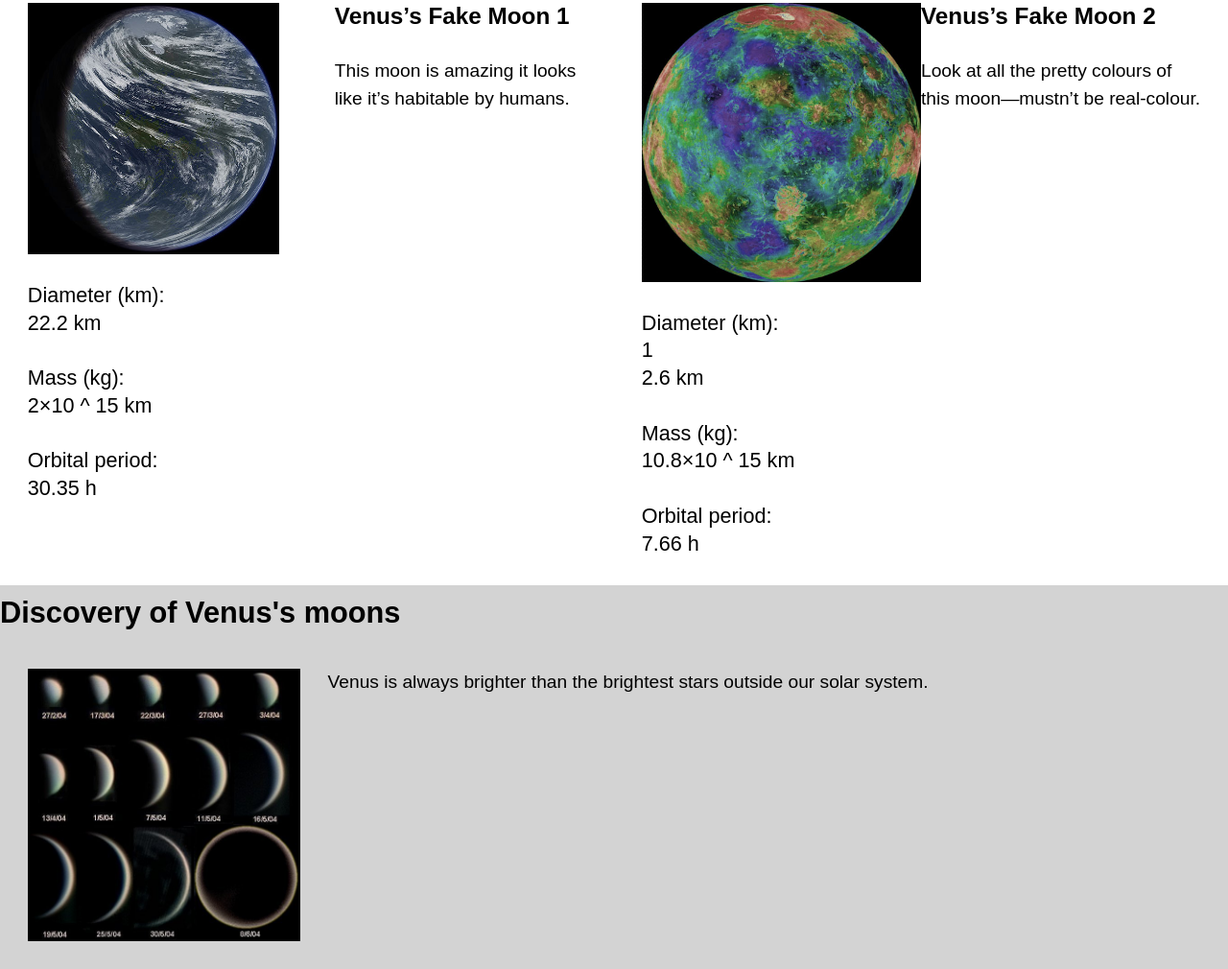
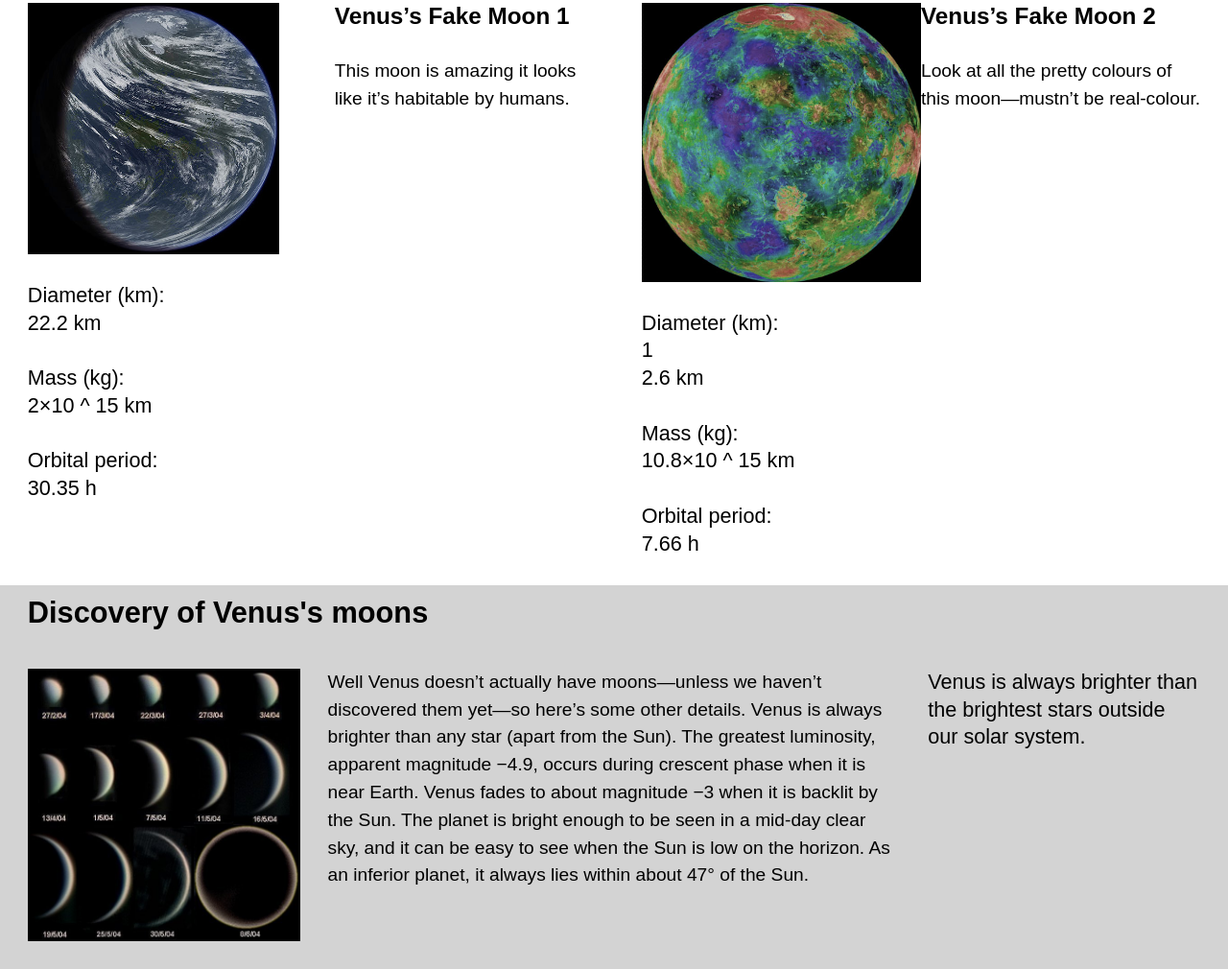
Before and after one commit to gitizo/dsn1675-assignment-4, a plain HTML site: page moon.html in a window 1280 px wide. Shown: the part 199-1209 px from the top of the page at 96% size. Drawn offline with Linux system fonts and the light colour scheme.

Commit message:
added grid, <p> and gutter to h2

```diff
--- a/moon.html
+++ b/moon.html
@@ -77,20 +77,22 @@
 </div>
 
 <div class="grey">
-	<h2 class="peta">Discovery of Venus's moons</h2>
+	<h2 class="gutter peta">Discovery of Venus's moons</h2>
 
 	<div class="grid gutter-1-2">
 		<div class="unit xs-1 s-1 m-1 l-1-4 gutter-1-2 push">
 			<img class="img-flex" src="images/venus-phases.jpg" alt="Phases of venus">
 		</div>
-		<div class="unit xs=1 s=1 m=1=3 l=1=4 gutter-1-2 push">
-
-					<p>Venus is always brighter than the brightest stars outside our solar system.</p>
-				</div>
+		<div class="unit xs-1 s-1 m-1-3 l-1-4 gutter-1-2 unit-push-l-1-2">
+			<p class="mega">Venus is always brighter than the brightest stars outside our solar system.</p>
+		</div>
+		<div class="unit xs-1 s-1 m-2-3 l-1-2 gutter-1-2 unit-pull-l-1-4">
+			<p>Well Venus doesn’t actually have moons—unless we haven’t discovered them yet—so here’s some other details. Venus is always brighter than any star (apart from the Sun). The greatest luminosity, apparent magnitude −4.9, occurs during crescent phase when it is near Earth. Venus fades to about magnitude −3 when it is backlit by the Sun. The planet is bright enough to be seen in a mid-day clear sky, and it can be easy to see when the Sun is low on the horizon. As an inferior planet, it always lies within about 47° of the Sun.
+			</p>
 			</div>
 		</div>
 	</div>
-</div>
+
 
 
 </main>
```
